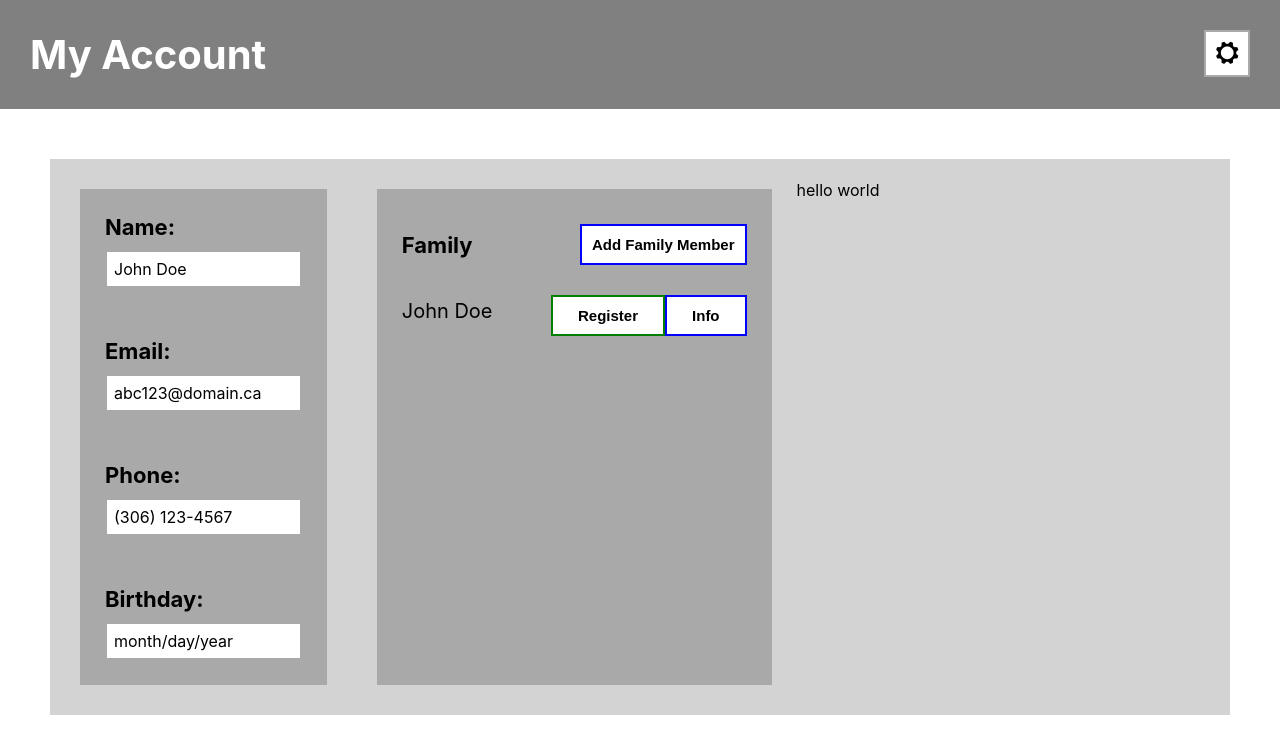
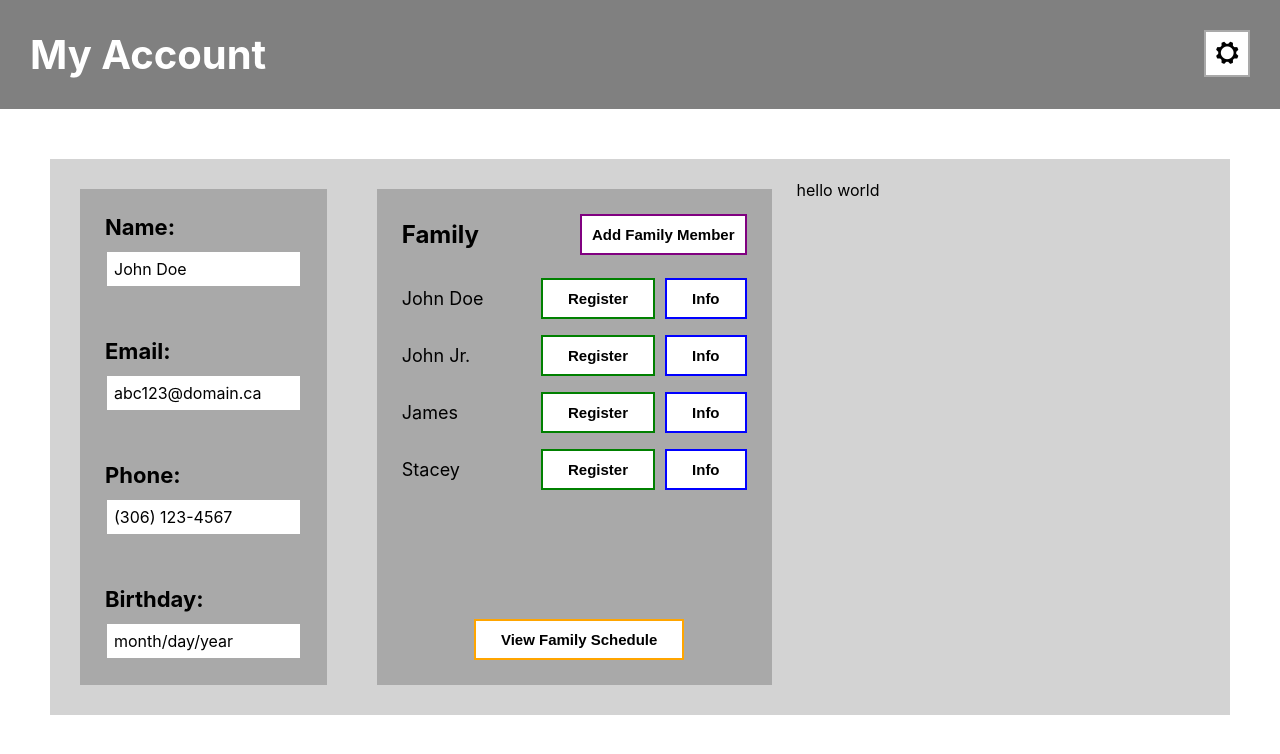
Before and after one commit to Aesha7/CMPT-370, a React (Create React App) app in the folder front-end/: page /my-account in a window 1280 px wide. Shown: the top 754 px of the page. Built offline with nearby package versions, Linux system fonts and the light colour scheme.

Commit message:
updated account details page

```diff
--- a/front-end/src/pages/ViewAccountPage.css
+++ b/front-end/src/pages/ViewAccountPage.css
@@ -58,6 +58,7 @@
   display: flex;
   flex-direction: column;
   margin: 25px;
+  position: relative;
 }
 
 .account-label {
@@ -93,10 +94,11 @@
 
 
 
-.add-family-bar{
+.family-bar{
   display: flex;
   align-items: center;
   flex-direction: row;
+  padding-bottom: 15px;
 }
 
 .family-button{
@@ -106,35 +108,33 @@
   font-weight: bold;
   transition-duration: 0.4s;
   background-color: white;
-  border: 2px solid blue;
+  border: 2px solid purple;
   color: black;
   margin: auto;
-  float:right;
-  margin-top: 10px;
-  margin-bottom: 10px;
   margin-right: 0px;
 }
 
 .family-button:hover{
-  background-color: blue;
+  background-color: purple;
   color: white;
 }
 
 .family-label{
-  font-size: 22px;
+  font-size: 24px;
   font-weight: bold;
-  vertical-align: middle;
-  text-align: left;
   margin-left: 0px;
   float: left;
   max-width: 100%;
 }
 
 
-.buttons-row {
+.family-member-row {
   display: flex;
   flex-direction: row;
   justify-content: space-between;
+  align-items: center;
+  padding-top: 8px;
+  padding-bottom: 8px;
 }
 
 .register-button{
@@ -146,7 +146,7 @@
   background-color: white;
   border: 2px solid green;
   color: black;
-  margin-top: 20px;
+  margin-left: 10px;
 }
 
 .register-button:hover {
@@ -156,10 +156,8 @@
 
 .family-member-name {
   margin: auto;
-  font-size: 20px;
-  float: left;
+  font-size: 18px;
   margin-left: 0px;
-  padding-top: 10px;
 }
 
 .info-button{
@@ -171,7 +169,8 @@
   background-color: white;
   border: 2px solid blue;
   color: black;
-  margin-top: 20px;
+  margin-left: 10px;
+
 }
 
 .info-button:hover {
@@ -179,6 +178,34 @@
   color: white;
 }
 
+
+.family-schedule {
+  display: flex;
+  flex-direction: row;
+  align-items: center;
+  justify-content: center;
+  padding-top: 8px;
+  margin-top: auto; /* Push to the bottom */
+  bottom: 0; /* Align to the bottom */
+}
+
+.schedule-button{
+  padding: 10px 25px;
+  text-align: center;
+  font-size: 15px;
+  font-weight: bold;
+  transition-duration: 0.4s;
+  background-color: white;
+  border: 2px solid orange;
+  color: black;
+  margin-left: 10px;
+
+}
+
+.schedule-button:hover {
+  background-color: orange;
+  color: white;
+}
 
 /* Media query for smaller screens */
 @media (max-width: 768px) {
--- a/front-end/src/pages/ViewAccountPage.jsx
+++ b/front-end/src/pages/ViewAccountPage.jsx
@@ -63,17 +63,39 @@
 
         <div className="view-account-column-entry">
 
-          <div className="add-family-bar">
+          <div className="family-bar">
             <label className="family-label" for="family">Family</label>
             <button className="family-button" onClick={addFamilyMember}>Add Family Member</button>
           </div>
 
             {/* have to loop through children? */}
-            <div className="buttons-row">
-              <label className="family-member-name" for="family"> {name} </label>
+            <div className="family-member-row">
+              <label className="family-member-name" for="family"> John Doe </label>
               <button className="register-button" type="button">Register</button>
               <button className="info-button" type="button">Info</button>
             </div>
+
+            <div className="family-member-row">
+              <label className="family-member-name" for="family"> John Jr. </label>
+              <button className="register-button" type="button">Register</button>
+              <button className="info-button" type="button">Info</button>
+            </div>
+
+            <div className="family-member-row">
+              <label className="family-member-name" for="family"> James </label>
+              <button className="register-button" type="button">Register</button>
+              <button className="info-button" type="button">Info</button>
+            </div>
+
+            <div className="family-member-row">
+              <label className="family-member-name" for="family"> Stacey </label>
+              <button className="register-button" type="button">Register</button>
+              <button className="info-button" type="button">Info</button>
+            </div>
+
+          <div className="family-schedule">
+            <button className="schedule-button" onClick={addFamilyMember}>View Family Schedule</button>
+          </div>
 
         </div>
 
```
Also changed, not shown: 1 other file (tests, documents, lock files or other folders).
